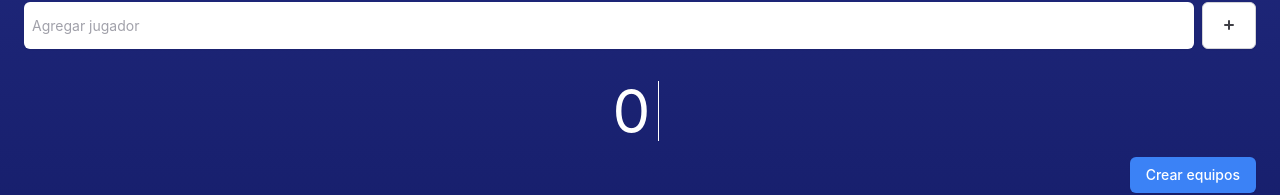
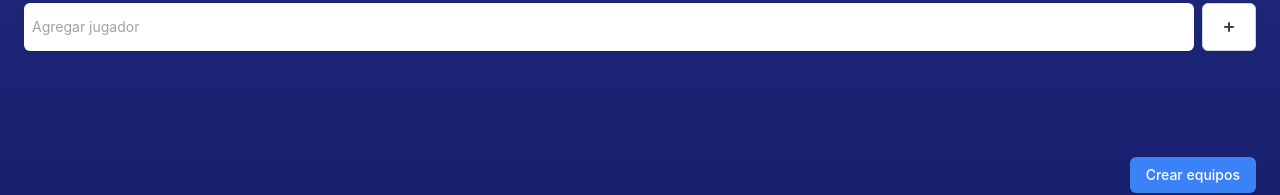
Before and after one commit to Team-Maker-App/team-maker, a React (Create React App) app in the folder frontend-app/: page / in a window 1280 px wide. Shown: the part 583-778 px from the top of the page. Built offline with nearby package versions, Linux system fonts and the light colour scheme.

Commit message:
add Counter is now hidden if player list is empty

```diff
--- a/frontend-app/src/components/TeamFilter/index.js
+++ b/frontend-app/src/components/TeamFilter/index.js
@@ -76,6 +76,7 @@ const TeamFilter = () => {
           </svg>
         </button>
       </div>
+      {filterPlayers(players).length > 0 && (
         <div className="flex items-center mt-4">
           <p className="text-white text-6xl pr-2 mr-2 border-r border-white">
             {filterPlayers(players).length}
@@ -86,6 +87,7 @@ const TeamFilter = () => {
             ))}
           </div>
         </div>
+      )}
 
       <div class="flex justify-end w-full mt-auto">
         <button
--- a/frontend-app/src/helpers/index.js
+++ b/frontend-app/src/helpers/index.js
@@ -1,7 +1,7 @@
 export function filterPlayers(str) {
   const regex = /[a-zÀ-ÿ\s]+/gi;
 
-  const players = new Array();
+  const players = [];
   let m;
 
   while ((m = regex.exec(str)) !== null) {
@@ -16,7 +16,6 @@ export function filterPlayers(str) {
   }
 
   const duplicatesRemoved = new Set(players);
-  console.log([...duplicatesRemoved]);
   return [...duplicatesRemoved];
 }
 
```
Lines whose indentation alone changed are shown as unchanged.
